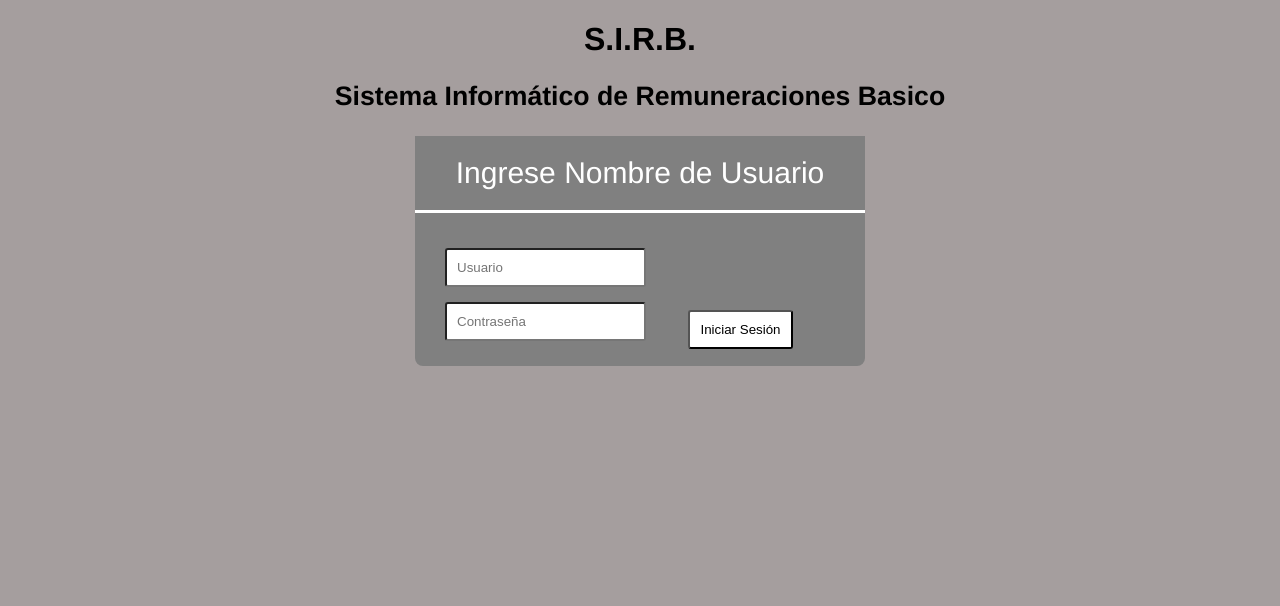
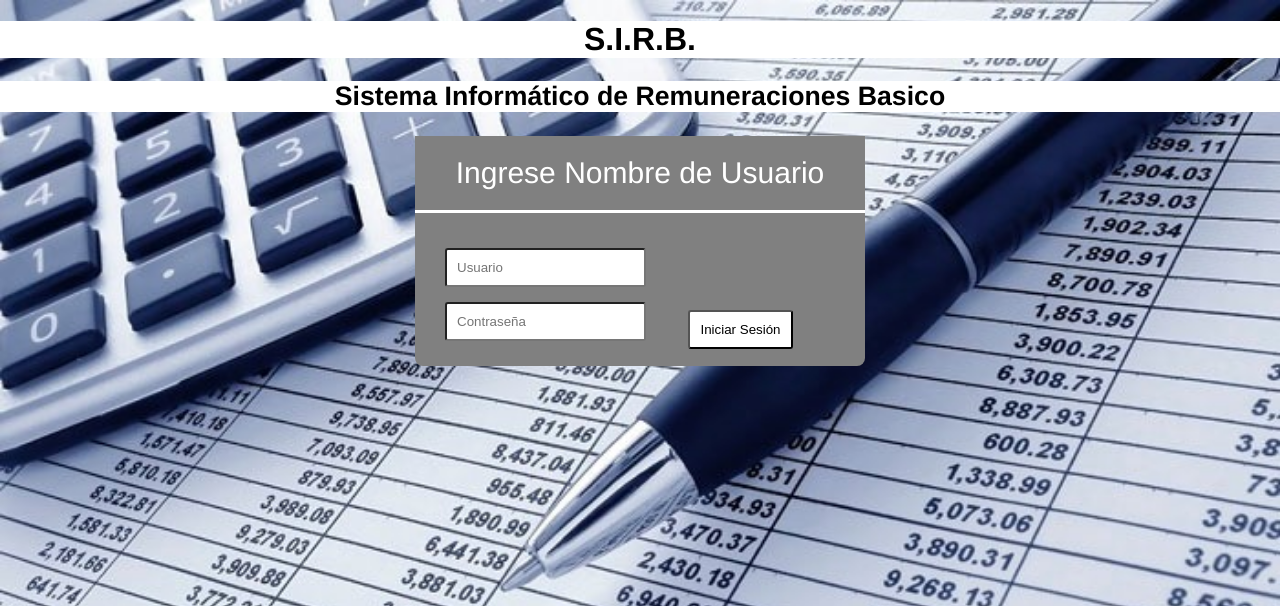
Before and after one commit to integracion1/integracion1, a PHP site: page / in a window 1280 px wide. Shown: the top 606 px of the page. Run offline with PHP 8.4, Linux system fonts and the light colour scheme.

Commit message:
agrega carpeta
estilo a "login"

```diff
--- a/estilos.css
+++ b/estilos.css
@@ -3,19 +3,24 @@
 body{
 
 	margin: 0;
-	background: #A59E9E;
+	background-image:url(Recursos/backg.jpg);
 	font-family: Helvetica;
+	background-position: top center;
+	background-repeat: no-repeat;
+	background-size: cover;
 }
 
 h1 {
 	color: black;
 	text-align: center;
+	background-color: white;
 }
 
 h2{
 	color: black;
 	text-align: center;
 	font-size: 20pt;
+	background-color: white;
 }
 
 .form_user{
```
Also changed, not shown: Recursos/backg.jpg (added).
